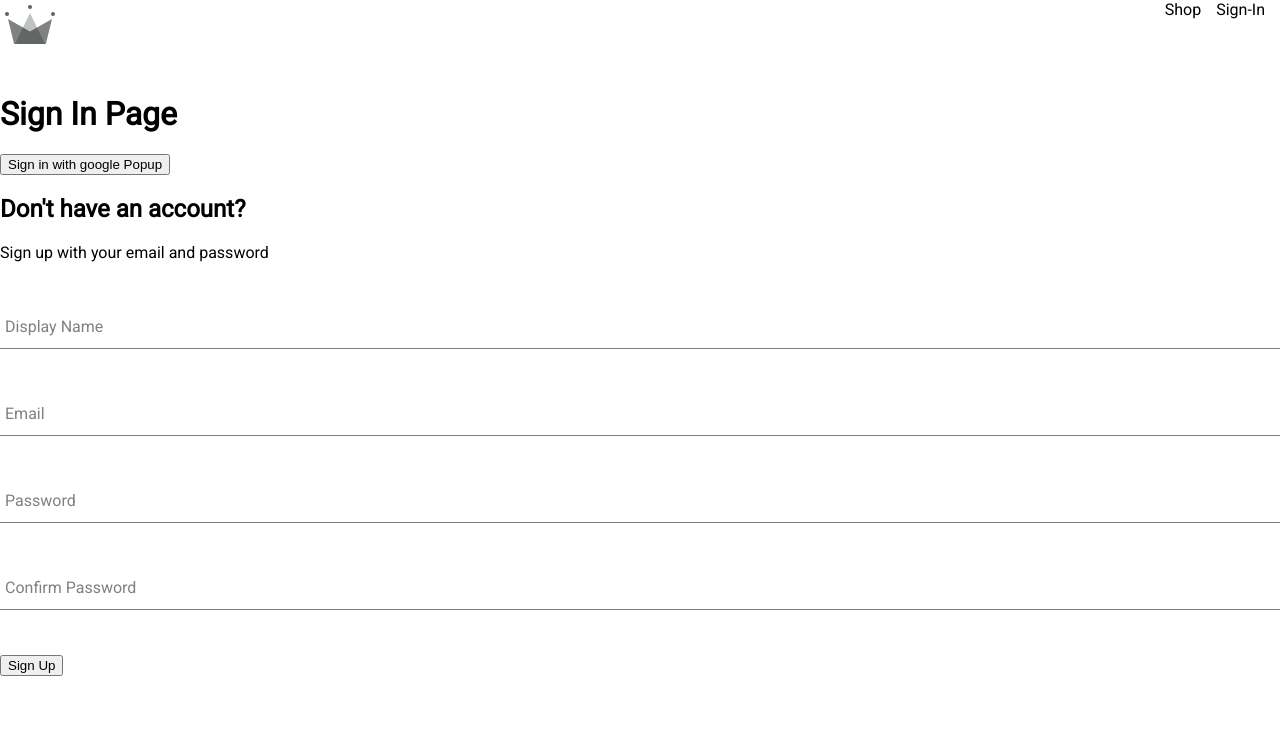
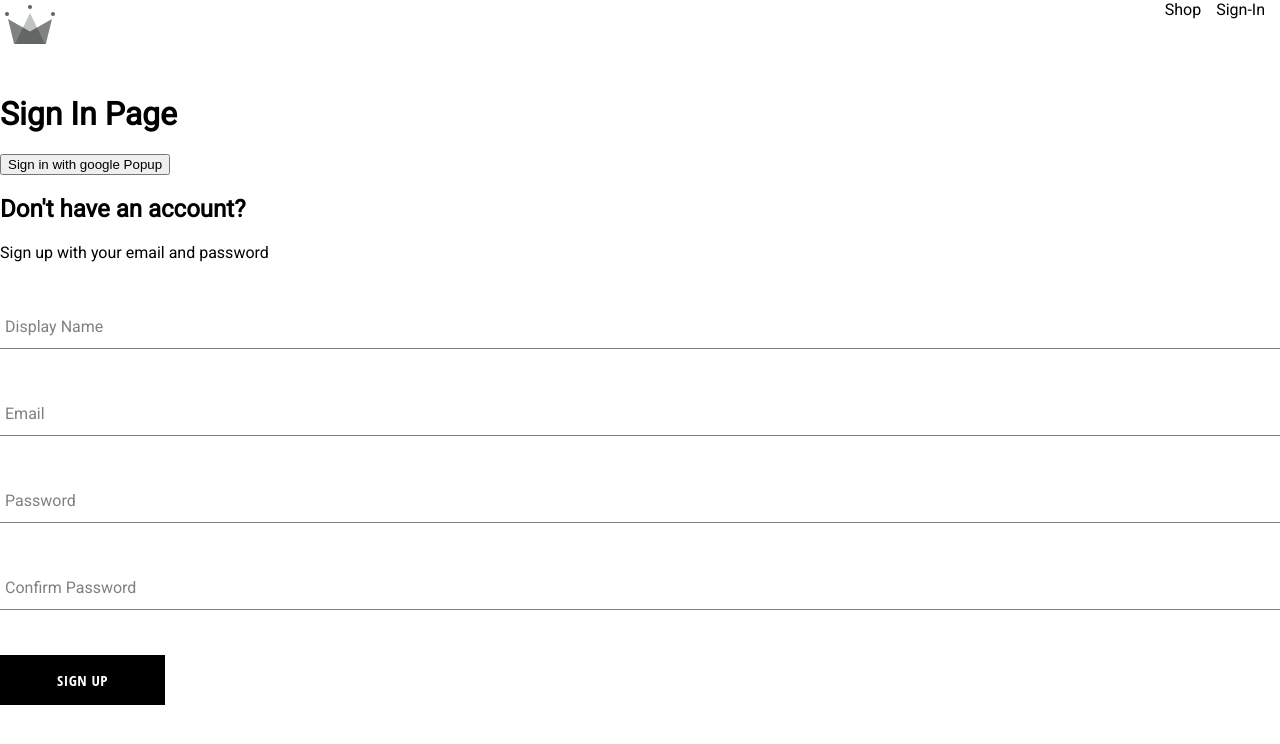
Before and after one commit to IreeHale/major-clothing, a React (Create React App) app in the folder clothing/: page /sign-in in a window 1280 px wide. Shown: the top 744 px of the page. Built offline with nearby package versions, Linux system fonts and the light colour scheme.

Commit message:
adding button component and styles

```diff
--- a/clothing/src/components/button/button.component.jsx
+++ b/clothing/src/components/button/button.component.jsx
@@ -1,3 +1,6 @@
+import './button.styles.scss';
+
+
 
 const BUTTON_TYPE_CLASSES = {
     google: 'google-sign-in',
@@ -6,10 +9,8 @@
 
 
 const Button = ({ children, buttonType, ...otherProps }) => {
-    return (
-        <button className= {`button-container ${BUTTON_TYPE_CLASSES[buttonType]}`}>{ children }</button>
-    )
-}
+    return <button className= {`button-container ${BUTTON_TYPE_CLASSES[buttonType]}`} {...otherProps}>{ children }</button>
+};
 
 
 export default Button;
--- /dev/null
+++ b/clothing/src/components/button/button.styles.scss
@@ -0,0 +1,46 @@
+.button-container {
+    min-width: 165px;
+    width: auto;
+    height: 50px;
+    letter-spacing: 0.5px;
+    line-height: 50px;
+    padding: 0 35px 0 35px;
+    font-size: 15px;
+    background-color: black;
+    color: white;
+    text-transform: uppercase;
+    font-family: 'Open Sans Condensed';
+    font-weight: bolder;
+    border: none;
+    cursor: pointer;
+    display: flex;
+    justify-content: center;
+
+    &:hover {
+      background-color: white;
+      color: black;
+      border: 1px solid black;
+    }
+
+    &.google-sign-in {
+      background-color: #4285f4;
+      color: white;
+
+      &:hover {
+        background-color: #357ae8;
+        border: none;
+      }
+    }
+
+    &.inverted {
+      background-color: white;
+      color: black;
+      border: 1px solid black;
+
+      &:hover {
+        background-color: black;
+        color: white;
+        border: none;
+      }
+    }
+  }
--- a/clothing/src/components/sign-up-form/sign-up-form.component.jsx
+++ b/clothing/src/components/sign-up-form/sign-up-form.component.jsx
@@ -2,6 +2,7 @@
 import { createAuthUserWithEmailAndPassword, createUserDocumentFromAuth} from '../../routes/utils/firebase/firebase.utils';
 import FormInput from "../form-input/form-input.component";
 import './sign-up-form.styles.scss';
+import Button from '../button/button.component';
 
 
 const defaultformFields = {
@@ -96,7 +97,7 @@
                     required
                 />
 
-                <button type='submit'>Sign Up</button>
+                <Button type='submit'>Sign Up</Button>
             </form>
         </div>
     )
```
